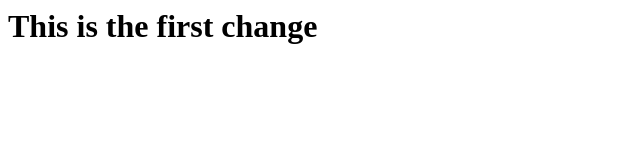
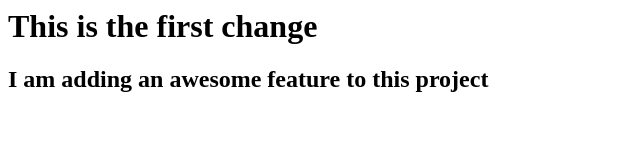
Before and after one commit to developerBlogs/StartingGit, a plain HTML site: page index.html in a window 1280 px wide. Shown: the whole page, without its empty margins (0-640 px from the left). Drawn offline with Linux system fonts and the light colour scheme.

Commit message:
added dvelopc

```diff
--- a/index.html
+++ b/index.html
@@ -2,5 +2,7 @@
   <head></head>
   <body>
    <h1>This is the first change</h1>
+
+   <h2>I am adding an awesome feature to this project</h2>
   </body>
 </html>
```
Also changed, not shown: 1 other file.
